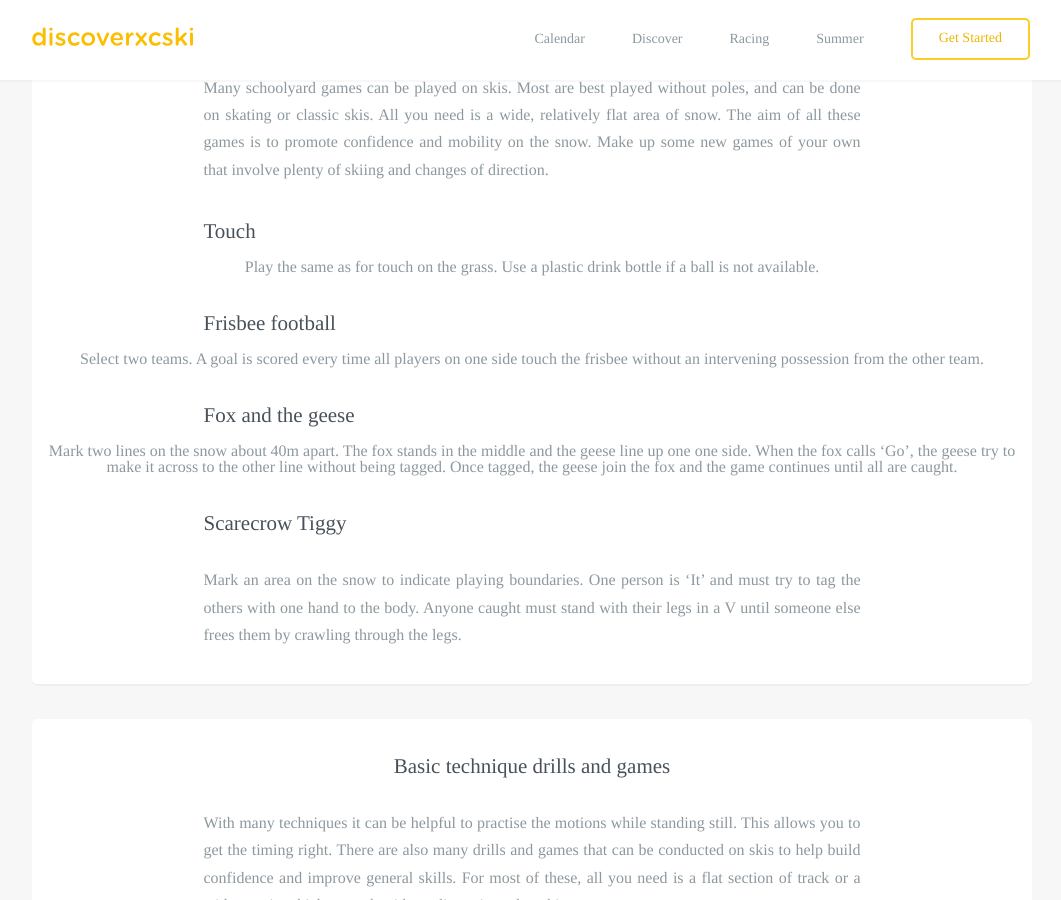
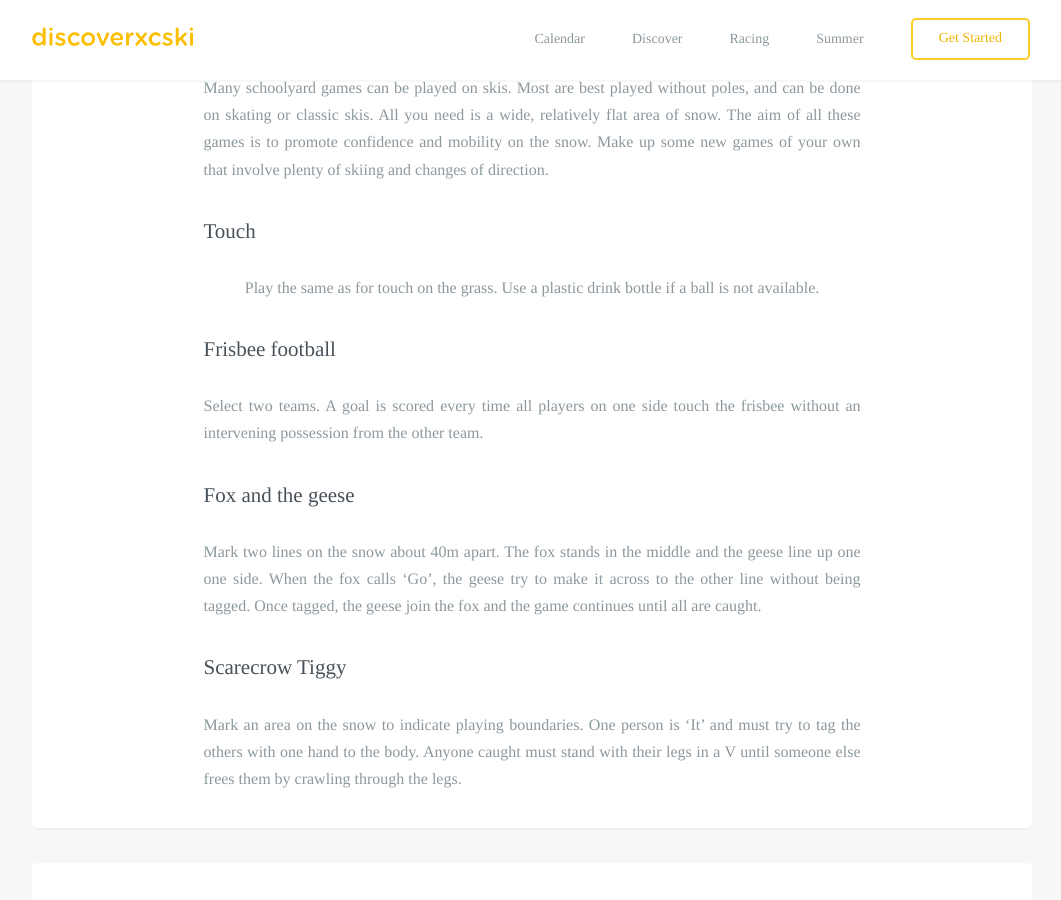
Before and after one commit to robcatto/robcatto.github.io, a Jekyll site: the page built from get-started/improve-your-skills/index.html, in a window 1280 px wide and 900 px high, scrolled down 920 px. Shown: the whole window, without its empty margins (108-1169 px from the left). Built offline with Jekyll 4.4.1, drawn with Linux system fonts in a browser that asks for light colours; some web fonts are replaced; Markdown is read by kramdown in place of the engine named in the settings.

Commit message:
Update index.html

```diff
--- a/get-started/improve-your-skills/index.html
+++ b/get-started/improve-your-skills/index.html
@@ -48,11 +48,11 @@ layout: default
                     <h3 class="heading__aligned--page" style="text-align: center;">Fun schoolyard games for the snow</h3>
                     <p class="left__aligned--p">Many schoolyard games can be played on skis.  Most are best played without poles, and can be done on skating or classic skis.  All you need is a wide, relatively flat area of snow.  The aim of all these games is to promote confidence and mobility on the snow. Make up some new games of your own that involve plenty of skiing and changes of direction.
                         <h3 class="heading__aligned--page">Touch</h3>
-                        <br class="left__aligned--p">Play the same as for touch on the grass. Use a plastic drink bottle if a ball is not available.
+                        <p class="left__aligned--br">Play the same as for touch on the grass. Use a plastic drink bottle if a ball is not available.
                         <h3 class="heading__aligned--page">Frisbee football</h3>
-                        <br class="left__aligned--p">Select two teams. A goal is scored every time all players on one side touch the frisbee without an intervening possession from the other team.
+                        <p class="left__aligned--p">Select two teams. A goal is scored every time all players on one side touch the frisbee without an intervening possession from the other team.
                         <h3 class="heading__aligned--page">Fox and the geese</h3>
-                        <br class="left__aligned--p">Mark two lines on the snow about 40m apart. The fox stands in the middle and the geese line up one one side. When the fox calls ‘Go’, the geese try to make it across to the other line without being tagged. Once tagged, the geese join the fox and the game continues until all are caught.
+                        <p class="left__aligned--p">Mark two lines on the snow about 40m apart. The fox stands in the middle and the geese line up one one side. When the fox calls ‘Go’, the geese try to make it across to the other line without being tagged. Once tagged, the geese join the fox and the game continues until all are caught.
                         <h3 class="heading__aligned--page">Scarecrow Tiggy</h3>
                         <p class="left__aligned--p">Mark an area on the snow to indicate playing boundaries. One person is ‘It’ and must try to tag the others with one hand to the body.  Anyone caught must stand with their legs in a V until someone else frees them by crawling through the legs.
                     </p>
```
